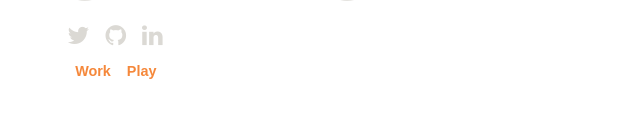
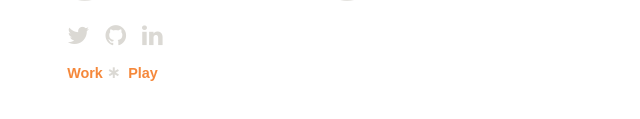
Before and after one commit to jollysonali/jollysonali.github.io, a plain HTML site: page index.html in a window 1280 px wide. Shown: the part 233-352 px from the top of the page, 249-889 px from the left. Drawn offline with Linux system fonts and the light colour scheme.

Commit message:
added a bullet using ::after and first-child

```diff
--- a/index.html
+++ b/index.html
@@ -19,8 +19,8 @@
           <div><a class="social-media__link" href="https://www.linkedin.com/in/jollysonali"><i class="fa fa-linkedin"></i></a></div>
         </div>
         <div class="navigation">
-          <div><a class="navigation__item"> Work </a></div>
-          <div><a class="navigation__item"> Play </a></div>
+          <div class="navigation__item"><a> Work </a></div>
+          <div class="navigation__item"><a> Play </a></div>
         </div>
       </div>
     </div>
--- a/sass/portfolio.scss
+++ b/sass/portfolio.scss
@@ -46,16 +46,23 @@ a:hover {
 
 .navigation {
   display: flex;
-  align-items: flex-end;
+  align-items: center;
   margin: 0 0 .5rem .5rem;
 }
 
+
 .navigation__item {
-  padding: .5rem;
+  padding-right: .5rem;
   font-family: 'Helvetica-Neue', sans-serif;
   font-size: .9rem;
   font-weight: bold;
   color: #f5883b;
+
+  &:first-child::after {
+    content: "\2217";
+    color: #dbd9d4;
+    font-size: 1rem;
+  }
 }
 
 .asterisk {
```
Also changed, not shown: css/portfolio.css, 1 other file.
